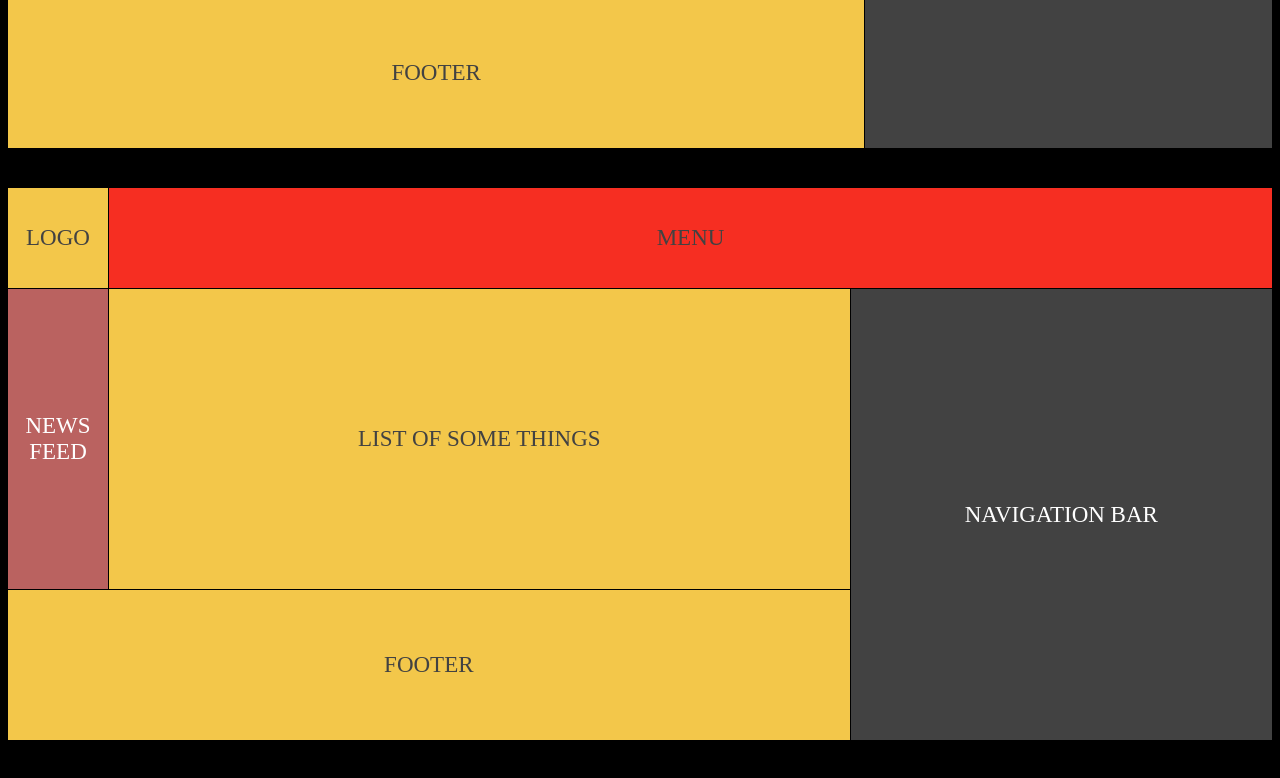
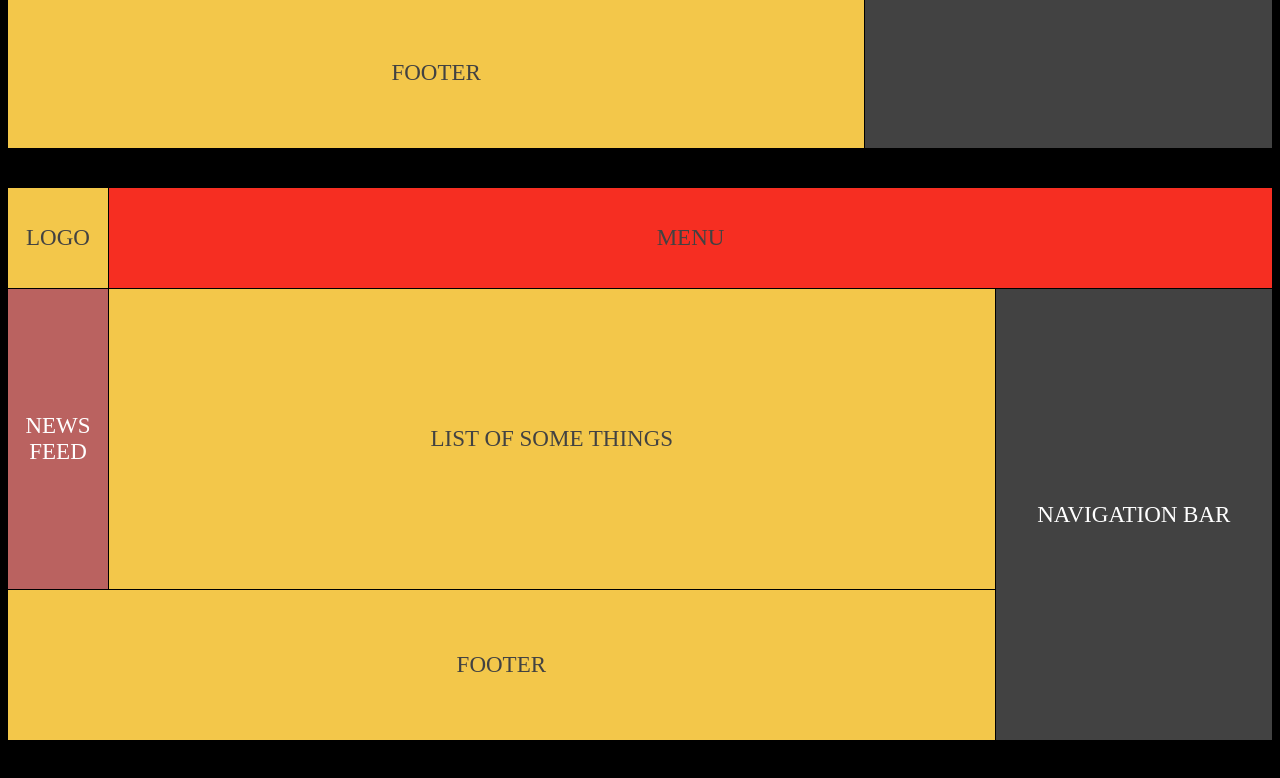
Before and after one commit to bartushak007/grid-flex, a plain HTML site: page index.html in a window 1280 px wide. Shown: the part 512-1290 px from the top of the page. Drawn offline with Linux system fonts and the light colour scheme.

Commit message:
Update style.css

```diff
--- a/css/style.css
+++ b/css/style.css
@@ -120,7 +120,7 @@ body {
 	display: flex;
 }
 .container {
-	flex: 2;
+	flex-grow: 2;
 	display: flex;
 	flex-wrap: wrap;
 }
@@ -131,7 +131,7 @@ body {
 }
 
 .second-list {
-	flex: 1
+	flex-grow: 1
 }
 
 
```
